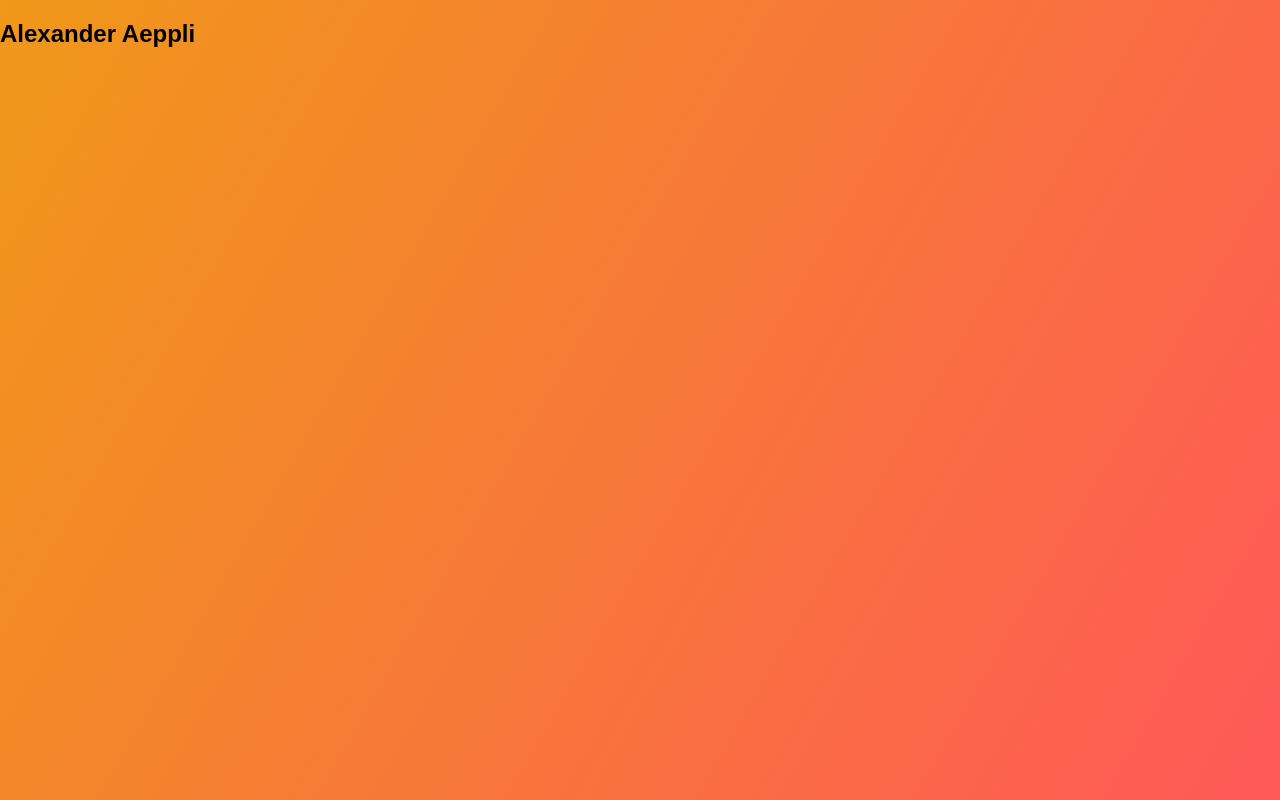
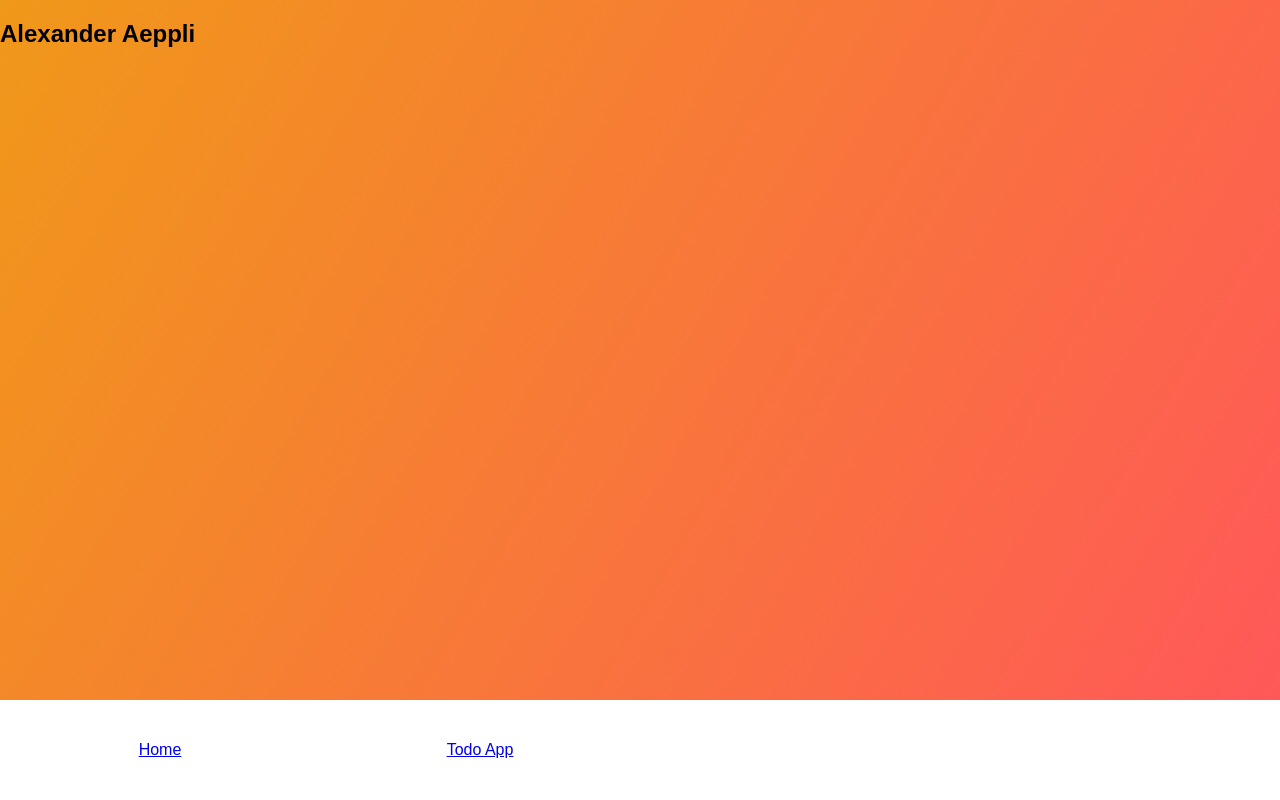
Before and after one commit to alexanderaeppli/alexanderaeppli, a Vue app: page / in a window 1280 px wide. Built offline with nearby package versions, Linux system fonts and the light colour scheme.

Commit message:
vue router

```diff
--- a/babel.config.js
+++ b/babel.config.js
@@ -2,4 +2,4 @@ module.exports = {
   presets: [
     '@vue/cli-plugin-babel/preset'
   ]
-}
+};
--- a/package.json
+++ b/package.json
@@ -9,11 +9,13 @@
   },
   "dependencies": {
     "core-js": "^3.6.5",
-    "vue": "^3.0.0"
+    "vue": "^3.0.0",
+    "vue-router": "^4.0.3"
   },
   "devDependencies": {
     "@vue/cli-plugin-babel": "~4.5.0",
     "@vue/cli-plugin-eslint": "~4.5.0",
+    "@vue/cli-plugin-router": "^4.5.11",
     "@vue/cli-service": "~4.5.0",
     "@vue/compiler-sfc": "^3.0.0",
     "@vue/eslint-config-prettier": "^6.0.0",
--- a/src/App.vue
+++ b/src/App.vue
@@ -1,19 +1,16 @@
 <template>
-  <component class="component" :is="currentTabComponent" />
-  <div class="tabs">
-  </div>
+  <router-view class="component"/>
+  <nav class="nav">
+    <router-link class="nav__item" :to="{ name: 'Home' }">Home</router-link>
+    <router-link class="nav__item" :to="{ name: 'TodoApp' }">Todo App</router-link>
+  </nav>
 </template>
 
 <script>
-import Home from './components/home.vue';
-import VueTodo from './components/vue-todo.vue';
 export default {
   name: 'App',
-  components: { Home, VueTodo },
   data() {
     return {
-      currentTab: 'Home',
-      tabs: ['Home', 'Vue Todo', 'Oscarfaeh', 'Kontakt'],
     };
   },
   computed: {
@@ -24,7 +21,7 @@ export default {
 };
 </script>
 
-<style>
+<style lang="scss">
 *,
 *:after,
 *:before {
@@ -38,13 +35,30 @@ body {
 #app {
   width: 100%;
   display: flex;
-  flex-wrap: wrap;
+  flex-flow: column wrap;
   min-height: 100vh;
-  background-color: #ff5858;
-  background-image: linear-gradient(-60deg, #ff5858 0%, #f09819 100%);
 }
 
 .component {
   width: 100%;
+  flex: 4 0 0;
+}
+
+.nav {
+  display: flex;
+  width: 100%;
+  justify-content: stretch;
+  flex: 0 1 100px;
+}
+
+.nav__item {
+  width: 25%;
+  background-color: white;
+  display: flex;
+  justify-content: center;
+  align-items: center;
+  border: none;
+  padding: 0;
+
 }
 </style>
--- a/src/main.js
+++ b/src/main.js
@@ -1,4 +1,6 @@
 import { createApp } from 'vue';
 import App from './App.vue';
+import router from './router';
 
-createApp(App).mount('#app');
+
+createApp(App).use(router).mount('#app');
--- /dev/null
+++ b/src/router/index.js
@@ -0,0 +1,23 @@
+import { createRouter, createWebHashHistory } from 'vue-router';
+import Home from '../views/Home';
+import TodoApp from '../views/TodoApp';
+
+const routes = [
+  {
+    path: '/',
+    name: 'Home',
+    component: Home
+  },
+  {
+    path: '/todo-app',
+    name: 'TodoApp',
+    component: TodoApp,
+  }
+];
+
+const router = createRouter({
+  history: createWebHashHistory(),
+  routes
+});
+
+export default router;
--- a/src/components/home.vue
+++ b/src/views/Home.vue
@@ -15,5 +15,8 @@ export default {
 
 <style lang="scss">
 .header {
+  height: 100%;
+  background-color: #ff5858;
+  background-image: linear-gradient(-60deg, #ff5858 0%, #f09819 100%);
 }
 </style>
--- a/vue.config.js
+++ b/vue.config.js
@@ -1,3 +1,3 @@
 module.exports = {
   lintOnSave: false
-}
+};
```
Also changed, not shown: src/views/TodoApp.vue (renamed from src/components/vue-todo.vue).
